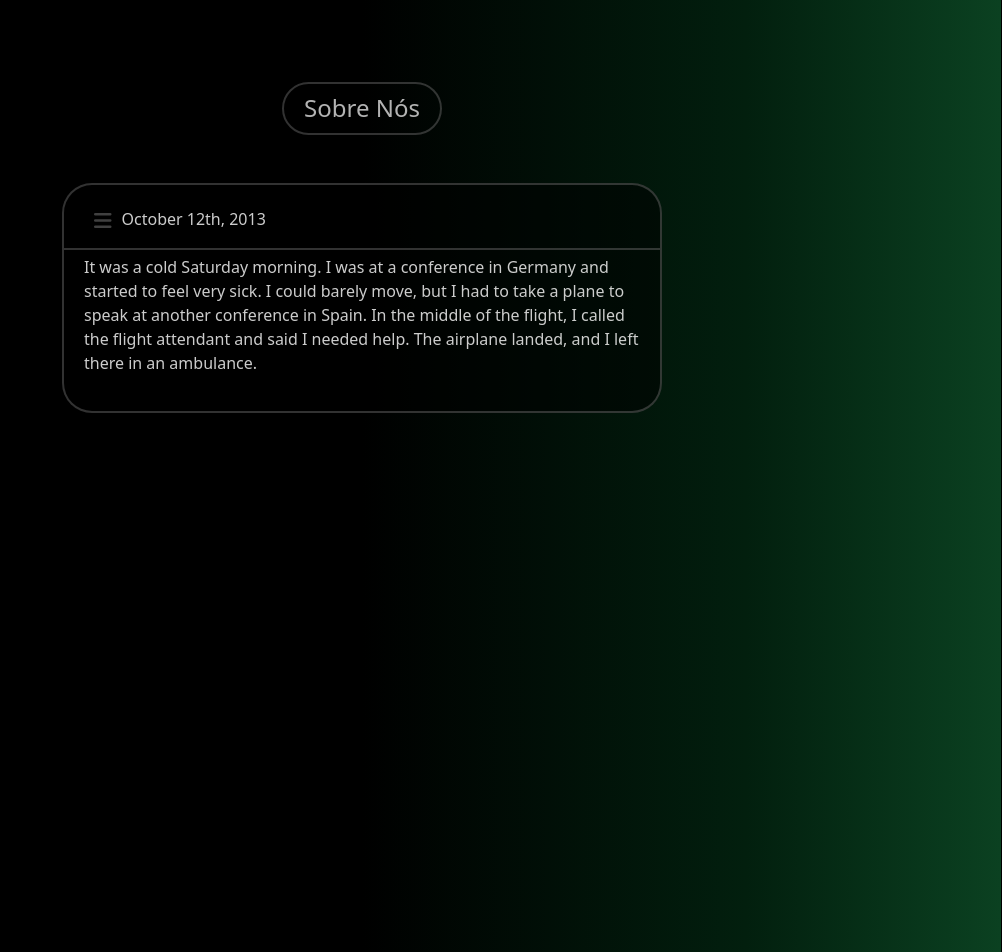
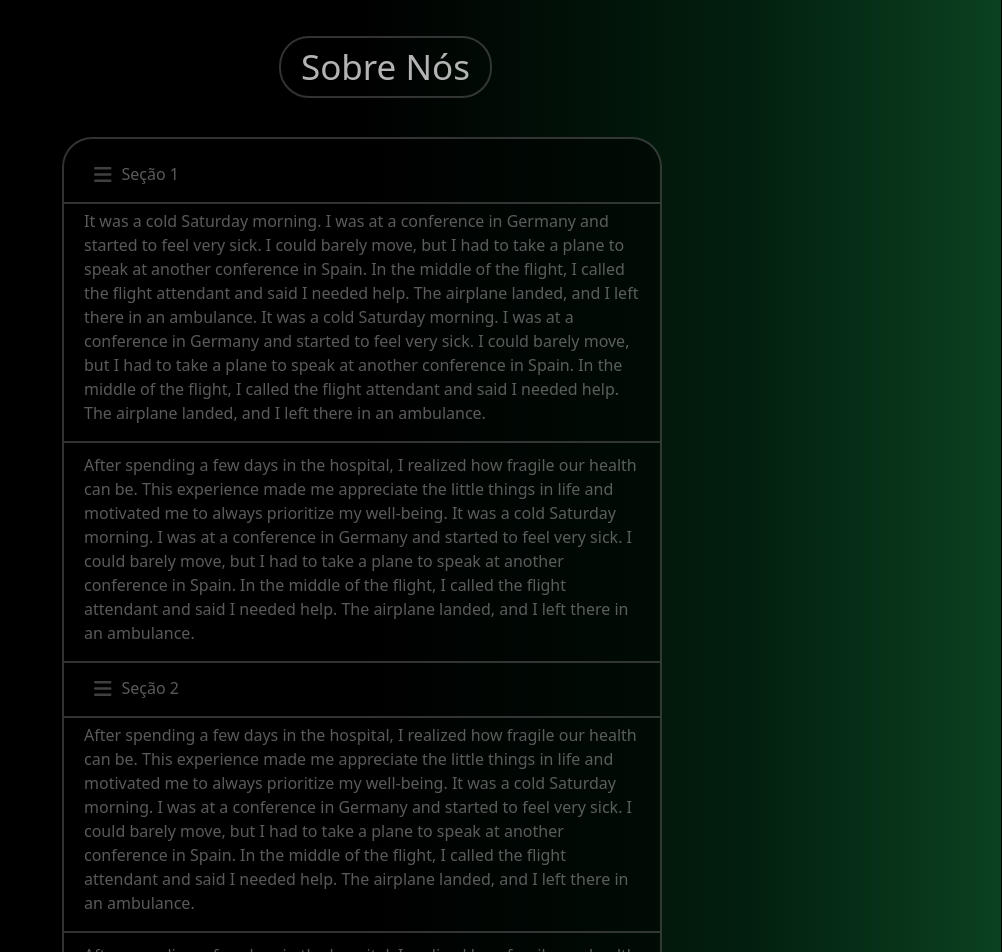
Before and after one commit to gabrielcardosoo/A3-desweb, a React (Create React App) app in the folder frontend/: page / in a window 1280 px wide. Shown: the part 740-1692 px from the top of the page, without its empty margins (278-1280 px from the left). Built offline with nearby package versions, Linux system fonts and the light colour scheme.

Commit message:
feat: Progrendindo com a estilização do about

```diff
--- a/frontend/src/components/About_components.js
+++ b/frontend/src/components/About_components.js
@@ -8,14 +8,53 @@ function About() {
         <h1 className="about-title">Sobre Nós</h1>
       </div>
       <div className="about-content">
-            <div className="content-header">
-                <i className="fa-solid fa-bars" style={{ color: '#404040', fontSize: '20px', marginRight: '10px' }}></i>
-                <h2>October 12th, 2013</h2>
-            </div>
+        <div className="content-header">
+          <i className="fa-solid fa-bars" style={{ color: '#404040', fontSize: '20px', marginRight: '10px' }}></i>
+          <h2>Seção 1</h2>
+        </div>
         <p>
           It was a cold Saturday morning. I was at a conference in Germany and started to feel very sick. I could barely
           move, but I had to take a plane to speak at another conference in Spain. In the middle of the flight, I called
           the flight attendant and said I needed help. The airplane landed, and I left there in an ambulance.
+
+          It was a cold Saturday morning. I was at a conference in Germany and started to feel very sick. I could barely
+          move, but I had to take a plane to speak at another conference in Spain. In the middle of the flight, I called
+          the flight attendant and said I needed help. The airplane landed, and I left there in an ambulance.
+        </p>
+        <div className="line"></div>
+        <p>
+          After spending a few days in the hospital, I realized how fragile our health can be. This experience made me
+          appreciate the little things in life and motivated me to always prioritize my well-being.
+
+          It was a cold Saturday morning. I was at a conference in Germany and started to feel very sick. I could barely
+          move, but I had to take a plane to speak at another conference in Spain. In the middle of the flight, I called
+          the flight attendant and said I needed help. The airplane landed, and I left there in an ambulance.
+        </p>
+        <div className="line"></div>
+
+        {/* Novo h2 antes do terceiro parágrafo */}
+        <div className="content-header">
+          <i className="fa-solid fa-bars" style={{ color: '#404040', fontSize: '20px', marginRight: '10px' }}></i>
+          <h2>Seção 2</h2> {/* Troque "New Section Title" pelo texto desejado */}
+        </div>
+        <p>
+          After spending a few days in the hospital, I realized how fragile our health can be. This experience made me
+          appreciate the little things in life and motivated me to always prioritize my well-being.
+
+          It was a cold Saturday morning. I was at a conference in Germany and started to feel very sick. I could barely
+          move, but I had to take a plane to speak at another conference in Spain. In the middle of the flight, I called
+          the flight attendant and said I needed help. The airplane landed, and I left there in an ambulance.
+        </p>
+        <div className="line"></div>
+        <p>
+          After spending a few days in the hospital, I realized how fragile our health can be. This experience made me
+          appreciate the little things in life and motivated me to always prioritize my well-being.
+
+          It was a cold Saturday morning. I was at a conference in Germany and started to feel very sick. I could barely
+          move, but I had to take a plane to speak at another conference in Spain. In the middle of the flight, I called
+          the flight attendant and said I needed help. The airplane landed, and I left there in an ambulance.
+
+
         </p>
       </div>
     </div>
--- a/frontend/src/components/style/About_components.css
+++ b/frontend/src/components/style/About_components.css
@@ -12,7 +12,7 @@ html, body {
 
 /* Estilização do container principal */
 .about-container {
-  min-height: 100vh;
+  min-height: 150vh;
   padding: 20px;
   box-sizing: border-box;
   display: flex;
@@ -25,13 +25,16 @@ html, body {
 
 /* Estilização do título "SOBRE NÓS" */
 .about-title {
-  font-size: 24px;
+  font-size: 35px;
   color: rgba(255, 255, 255, 0.7);
-  padding: 10px 20px;
+  padding: 8px 20px;
   border: 2px solid rgba(100, 100, 100, 0.5);
   border-radius: 30px;
   transition: background-color 0.3s, color 0.3s, border-color 0.3s;
-  cursor: pointer;
+  position: absolute;
+  left: 43.5%; /* Centraliza horizontalmente */
+  margin-top: 400px; /* Ajuste aqui para mover para baixo */
+  margin-bottom: 0px;
 }
 
 .about-title:hover {
@@ -48,9 +51,9 @@ html, body {
   padding: 20px;
   border-radius: 30px;
   border: 2px solid rgba(100, 100, 100, 0.5);
-  color: rgba(255, 255, 255, 0.8);
+  color: rgba(180, 180, 180, 0.5);
   text-align: left;
-  margin-top: 20px; /* Adiciona espaço entre o título e o conteúdo abaixo */
+  margin-top: 250px; /* Ajuste aqui para mover todo o conteúdo para baixo */
 }
 
 .about-content h1 {
@@ -77,6 +80,7 @@ html, body {
   padding-right: 10px; /* Ajuste para controlar o espaçamento do texto */
   height: 40px;
 }
+
 .content-header::before {
   content: '';
   position: absolute;
@@ -92,12 +96,40 @@ html, body {
   margin: 0; /* Remove margens adicionais */
   padding-bottom: 10px; /* Espaço abaixo do título */
   display: block; /* Garante que o h2 seja exibido como um bloco */
-  color:rgba(255, 255, 255, 0.8);
+  color: rgba(180, 180, 180, 0.5);
+  transition: color 0.5s ease; /* Adiciona transição suave para a mudança de cor */
 }
 
 .content-header i {
-  color: #404040;
+  color: rgba(180, 180, 180, 0.5);
   font-size: 20px;
   margin-right: 10px; /* Espaço entre o ícone e o h2 */
   transform: translateY(-4px); /* Ajuste a quantidade para mover o ícone para cima */
+  transition: color 0.5s ease; /* Adiciona transição suave para a mudança de cor */
 }
+
+/* Linha estilizada */
+.line {
+  height: 2px; /* Altura da linha */
+  background-color: rgba(100, 100, 100, 0.5); /* Cor da linha */
+  width: calc(100% + 40px); /* Para ocupar a largura total mais 40px */
+  margin: 10px -20px; /* Espaçamento acima e abaixo da linha e margens negativas */
+}
+
+/* Efeitos de hover */
+.about-content p,
+.content-header h2,
+.content-header i {
+  transition: color 0.5s ease; /* Adiciona transição suave para a mudança de cor */
+}
+
+.about-content p:hover,
+.content-header h2:hover,
+.content-header i:hover {
+  color: white; /* Muda a cor do texto para branco ao passar o mouse */
+}
+
+/* Muda a cor do ícone ao passar o mouse */
+.content-header i:hover {
+  color: white; /* Muda a cor do ícone para branco ao passar o mouse */
+}
```
